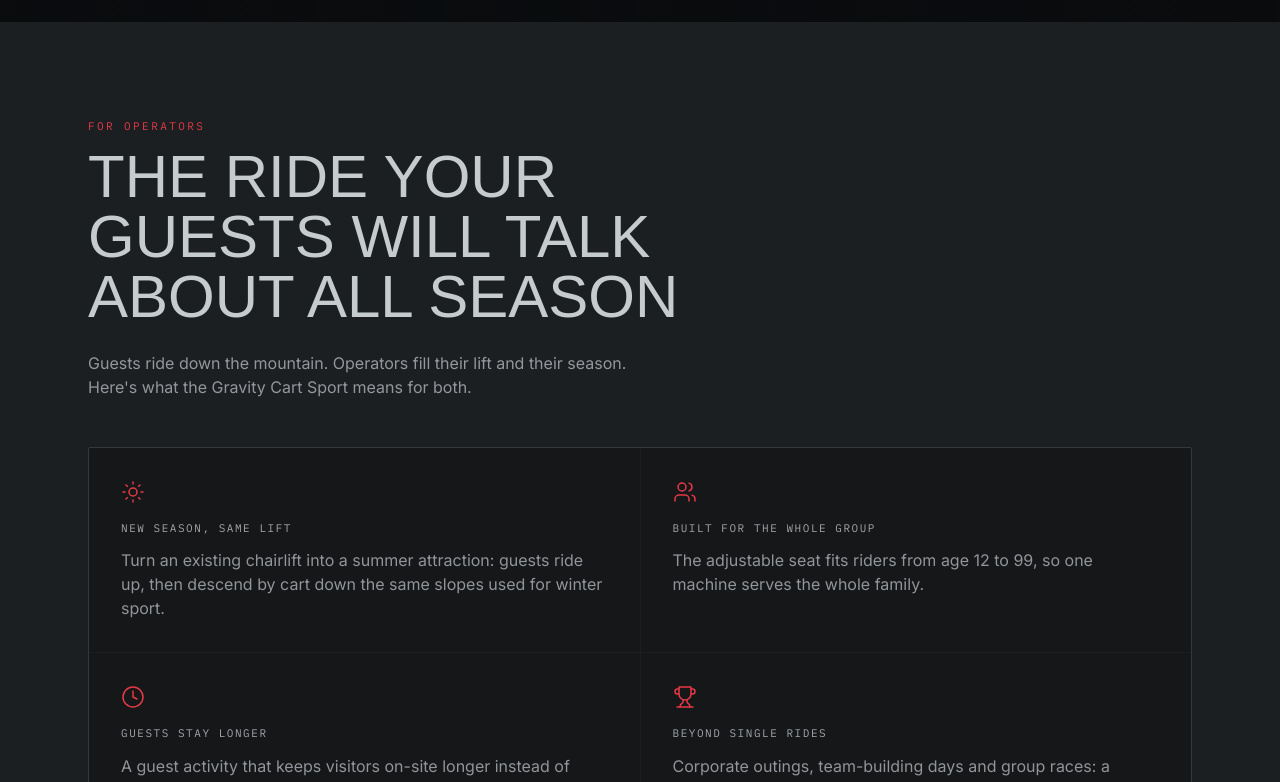
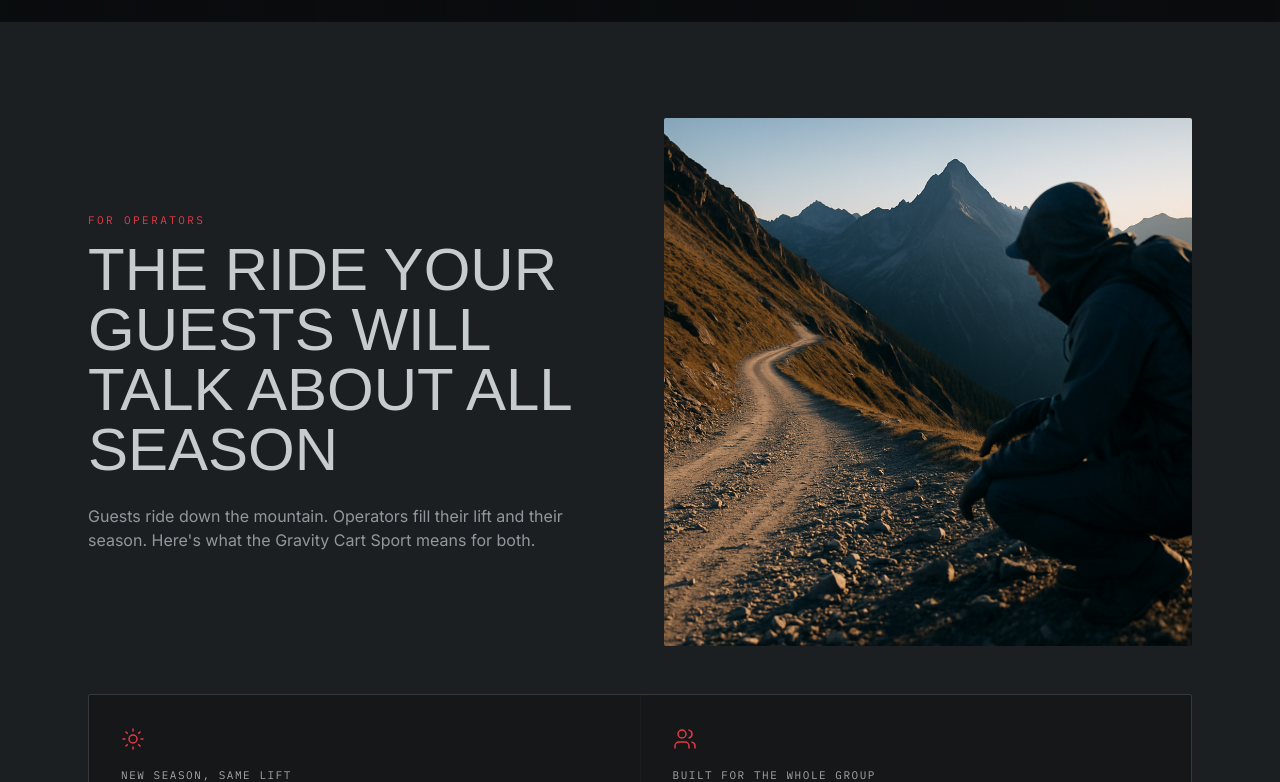
Before and after one commit to linkworld-sites/landing-gravitycart-ff2641, a Next.js app: page / in a window 1280 px wide. Shown: the part 778-1560 px from the top of the page. Built offline with nearby package versions, Linux system fonts and the light colour scheme; no server answers; a web font is replaced by a local one.

Commit message:
Add lifestyle photo to homepage ExperienceSection for emotional contrast to text-only benefit tiles

```diff
--- a/src/components/gc/ExperienceSection.tsx
+++ b/src/components/gc/ExperienceSection.tsx
@@ -30,6 +30,7 @@ export function ExperienceSection() {
   return (
     <section id="experience" className="relative bg-graphite py-24">
       <div className="mx-auto max-w-6xl px-6">
+        <div className="grid grid-cols-1 items-center gap-12 md:grid-cols-2">
           <FadeUp className="max-w-2xl">
             <p className="mb-3 font-mono text-[11px] uppercase tracking-[0.22em] text-signal">
               FOR OPERATORS
@@ -38,10 +39,18 @@ export function ExperienceSection() {
               The ride your guests will talk about all season
             </h2>
             <p className="mt-6 max-w-xl text-aluminum/70">
-            Guests ride down the mountain. Operators fill their lift and their season. Here&apos;s
-            what the Gravity Cart Sport means for both.
+              Guests ride down the mountain. Operators fill their lift and their season.
+              Here&apos;s what the Gravity Cart Sport means for both.
             </p>
           </FadeUp>
+          <FadeUp>
+            <img
+              src="/images/lifestyle.png"
+              alt="Rider taking in the mountain trail before the descent"
+              className="h-auto w-full rounded-sm object-cover"
+            />
+          </FadeUp>
+        </div>
 
         <div className="mt-12 grid grid-cols-1 gap-px overflow-hidden rounded-sm border border-aluminum/15 sm:grid-cols-2">
           {BENEFITS.map(({ icon: Icon, label, body }) => (
```
Lines whose indentation alone changed are shown as unchanged.
